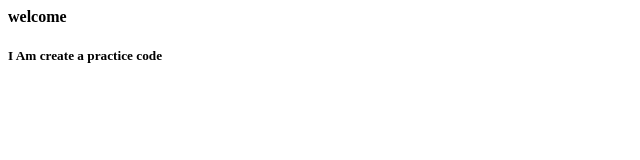
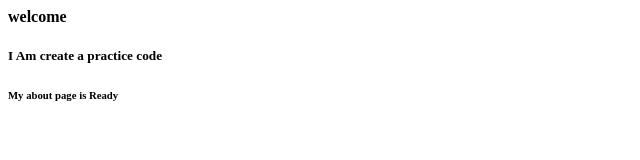
Before and after one commit to vaishubhambare/icp10project, a plain HTML site: page about.html in a window 1280 px wide. Shown: the full height of the page, 0-640 px from the left. Drawn offline with Linux system fonts and the light colour scheme.

Commit message:
add next line

```diff
--- a/about.html
+++ b/about.html
@@ -5,5 +5,6 @@
     <body>
         <h4> welcome</h4>
         <h5>I Am create a practice code</h5>
+        <h6>My about page is Ready</h6>
     </body>
 </html>
```
